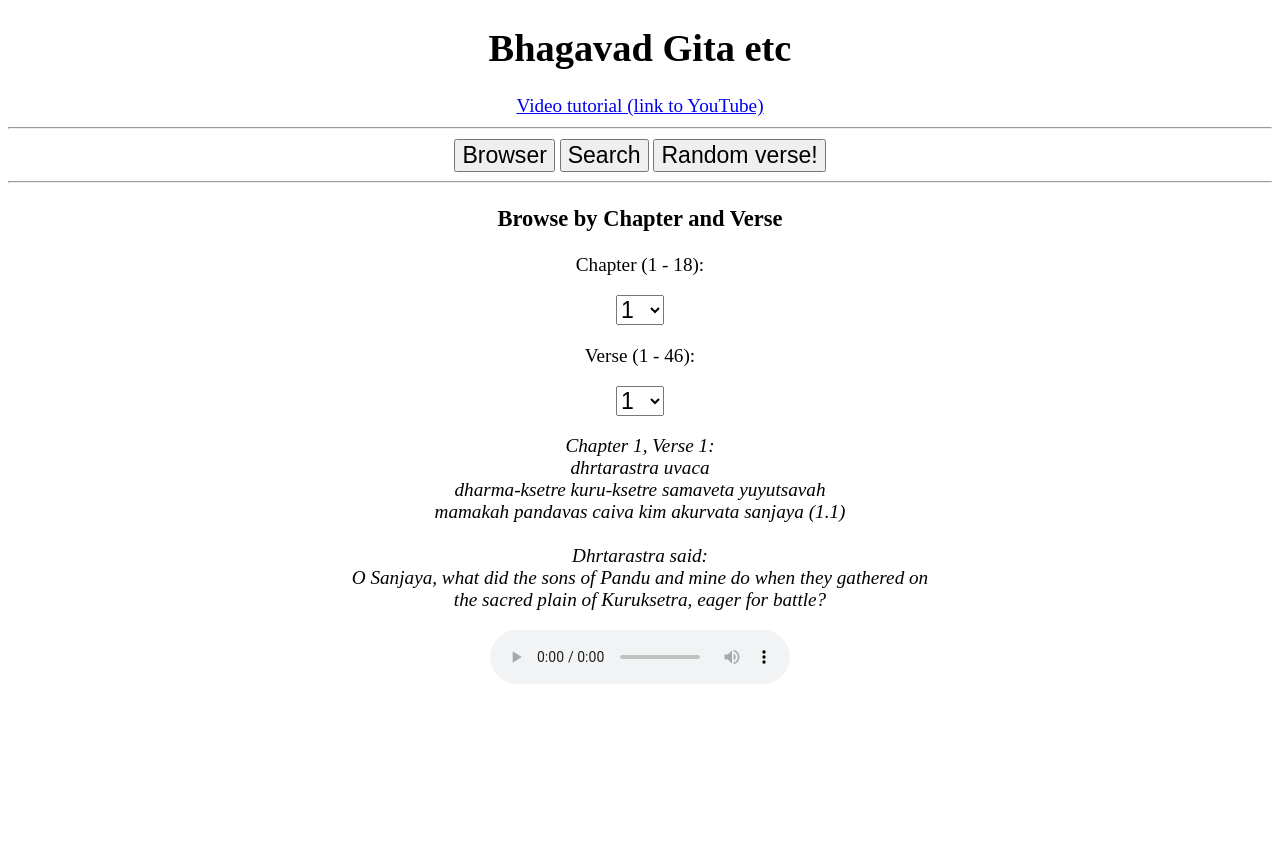
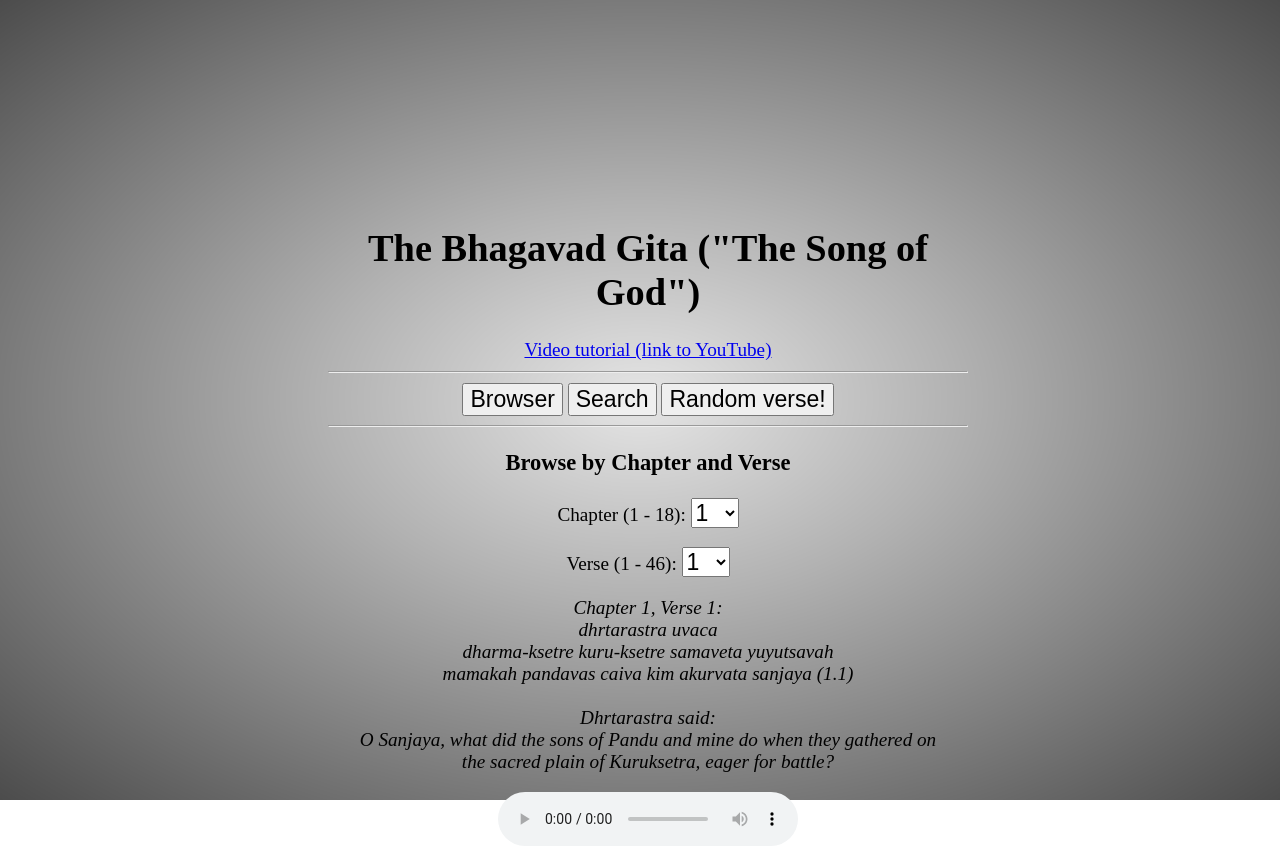
Before and after one commit to mrvivacious/My_Bhagavad_Gita, a plain HTML site: page index.html in a window 1280 px wide. Before the commit the page ends 800 px from the top, so only its background shows below. Drawn offline with Linux system fonts and the light colour scheme.

Commit message:
[gui] add splash screen for fun

```diff
--- /dev/null
+++ b/gui/styles.css
@@ -0,0 +1,108 @@
+body, select, audio, button {
+  font-size: larger;
+}
+
+.animation {
+  position: fixed;
+  top: 0px;
+  left: 0px;
+  width: 100%;
+  height: 100%;
+  z-index: 0;
+  background: -webkit-radial-gradient(rgba(0, 0, 0, 0.1), rgba(0, 0, 0, 0.3) 35%, rgba(0, 0, 0, 0.7));
+  background: -moz-radial-gradient(rgba(0, 0, 0, 0.1), rgba(0, 0, 0, 0.3) 35%, rgba(0, 0, 0, 0.7));
+  background: -ms-radial-gradient(rgba(0, 0, 0, 0.1), rgba(0, 0, 0, 0.3) 35%, rgba(0, 0, 0, 0.7));
+  background: radial-gradient(rgba(0, 0, 0, 0.1), rgba(0, 0, 0, 0.3) 35%, rgba(0, 0, 0, 0.7));
+}
+.content {
+  position: absolute;
+  width: 100%;
+  height: 100%;
+  left: 0px;
+  top: 0px;
+  z-index: 1000;
+}
+.animation h2 {
+  position: absolute;
+  top: 50%;
+  line-height: 200px;
+  height: 100px;
+  margin-top: -50px;
+  font-size: 200px;
+  width: 100%;
+  text-align: center;
+  color: transparent;
+  animation: blurFadeInOut 3s ease-in backwards;
+}
+.animation h2.frame-1 {
+  animation-delay: 0s;
+}
+
+@keyframes blurFadeInOut{
+  0%{
+    opacity: 0;
+    text-shadow: 0px 0px 40px rgb(0, 0, 0);
+    transform: scale(0.9);
+  }
+  20%,75%{
+    opacity: 1;
+    text-shadow: 0px 0px 1px rgb(0, 0, 0);
+    transform: scale(1);
+  }
+  100%{
+    opacity: 0;
+    text-shadow: 0px 0px 50px rgb(0, 0, 0);
+    transform: scale(0);
+  }
+}
+@keyframes blurFadeIn{
+  0%{
+    opacity: 0;
+    text-shadow: 0px 0px 40px rgb(0, 0, 0);
+    transform: scale(1.3);
+  }
+  50%{
+    opacity: 0.5;
+    text-shadow: 0px 0px 10px rgb(0, 0, 0);
+    transform: scale(1.1);
+  }
+  100%{
+    opacity: 1;
+    text-shadow: 0px 0px 1px rgb(0, 0, 0);
+    transform: scale(1);
+  }
+}
+@keyframes fadeInBack{
+  0%{
+    opacity: 0;
+    transform: scale(0);
+  }
+  50%{
+    opacity: 0.4;
+    transform: scale(2);
+  }
+  100%{
+    opacity: 0.2;
+    transform: scale(5);
+  }
+}
+
+.fade-in-element {
+  position: absolute;
+  top: 25%;
+  margin-left: 25vw;
+  width: 50%;
+  text-align: center;
+
+  opacity: 0;
+  animation: fadeIn 1s ease-in-out 3s forwards;
+}
+
+@keyframes fadeIn {
+  from {
+    opacity: 0;
+  }
+  to {
+    opacity: 1;
+  }
+}
--- a/index.html
+++ b/index.html
@@ -4,17 +4,42 @@
     <title>
       Bhagavad Gita
     </title>
-    <style>
-      body, select, audio, button {
-        font-size: larger;
+    <script src="fullGita.js"></script>
+    <link rel="stylesheet" href="gui/styles.css">
+    <script>
+      function isMobile() {
+        var userAgent = navigator.userAgent;
+        var mobileDevices = ["Android", "iPhone", "iPad", "BlackBerry", "Windows Phone"];
+        for (var i = 0; i < mobileDevices.length; i++) {
+          if (userAgent.indexOf(mobileDevices[i]) > -1) {
+            return true;
           }
-    </style>
-    <script src="fullGita.js"></script>
+        }
+        return false;
+      }
+
+      // if (isMobile()) {
+      //   // The user is on a mobile device
+      //   alert('is mobile')
+      // } else {
+      //   // The user is on a desktop computer
+      //   alert('is not mobile')
+      // }
+    </script>
   </head>
   <body>
+
+    <div class="animation">
+      <div class="content">
+        <h2 class="frame-1">ॐ</h2>
+      </div>
+    </div>
+
+
+    <div class="fade-in-element">
       <center>
         <h1>
-        Bhagavad Gita etc
+          The Bhagavad Gita ("The Song of God")
         </h1>
         <a href="https://www.youtube.com/watch?v=3239cnJX2lo" target="_blank">
           Video tutorial (link to YouTube)
@@ -37,8 +62,8 @@
 
         <p>
           Chapter (1 - 18):
-      </p>
-      <p>
+        <!-- </p>
+        <p> -->
           <select name="chapter" id="input_chapter">
             <option value="1">1</option>
             <option value="2">2</option>
@@ -63,8 +88,8 @@
 
         <p id="verseRange">
           Verse (1 - 46):
-      </p>
-      <p>
+        <!-- </p>
+        <p> -->
           <select name="verse" id="input_verse">
           </select>
           </p>
@@ -126,6 +151,7 @@
         </p>
       </div>
     </center>
+  </div>
   </body>
   <script src="gui/website.js"></script>
   <script src="gui/searchFeature.js"></script>
```
Lines whose indentation alone changed are shown as unchanged.
